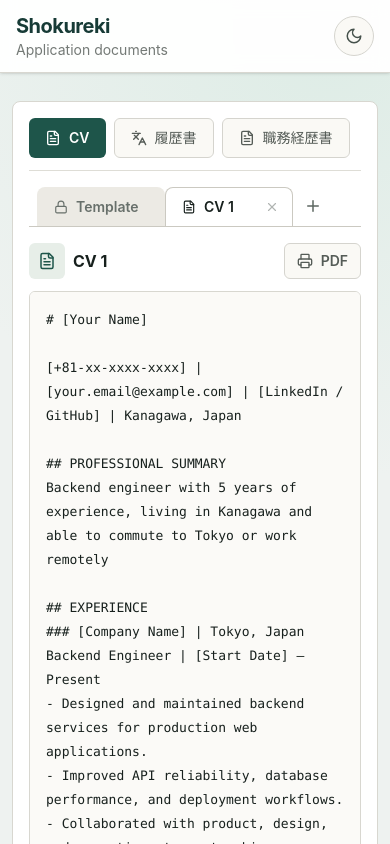
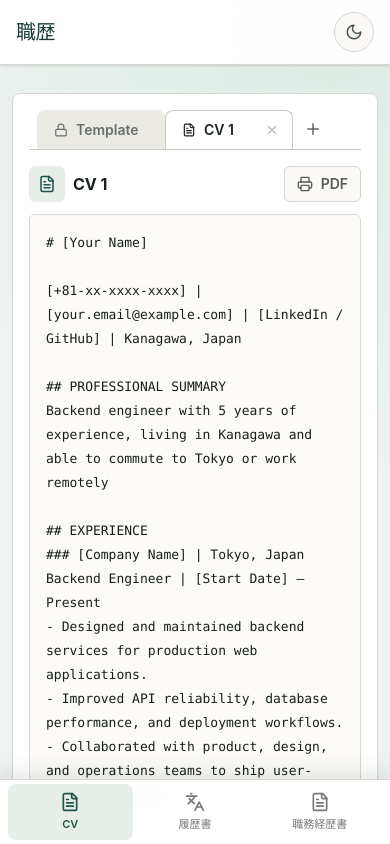
Before and after one commit to AlpaarX/shokureki, a React (Vite) app: page / in a window 390 px wide. Shown: the top 844 px of the page. Built offline with nearby package versions, Linux system fonts and the light colour scheme.

Commit message:
Add mobile document bottom navigation

```diff
--- a/index.html
+++ b/index.html
@@ -18,7 +18,7 @@
         document.documentElement.style.colorScheme = theme;
       })();
     </script>
-    <title>Shokureki — Application documents</title>
+    <title>職歴</title>
   </head>
   <body>
     <div id="root"></div>
--- a/src/App.jsx
+++ b/src/App.jsx
@@ -47,7 +47,7 @@ export default function App() {
       rirekisho: "履歴書",
       shokumu: "職務経歴書",
     };
-    document.title = `${labels[documentTab]} — Shokureki`;
+    document.title = `${labels[documentTab]} — 職歴`;
   }, [documentTab]);
 
   const selectDocumentTab = (tab) => {
--- /dev/null
+++ b/src/components/DocumentNavigation.jsx
@@ -0,0 +1,49 @@
+import React from "react";
+import { FileText, Languages } from "lucide-react";
+
+const documents = [
+  { id: "cv", label: "CV", icon: FileText },
+  { id: "rirekisho", label: "履歴書", icon: Languages },
+  { id: "shokumu", label: "職務経歴書", icon: FileText },
+];
+
+export default function DocumentNavigation({ activeTab, mobile = false, onChange }) {
+  return (
+    <nav
+      className={mobile
+        ? "fixed inset-x-0 bottom-0 z-50 hidden grid-cols-3 border-t border-[#d8d7d0] bg-white/95 px-2 pt-1 shadow-[0_-5px_20px_rgb(23_32_29/12%)] backdrop-blur dark:border-[#303b35] dark:bg-[#18201c]/95 max-md:grid"
+        : "document-type-tabs mb-4 flex flex-nowrap items-center gap-2 overflow-x-auto overflow-y-hidden border-b border-[#deddd6] pb-3 dark:border-[#303b35] max-md:hidden"}
+      style={mobile ? { paddingBottom: "calc(4px + env(safe-area-inset-bottom))" } : undefined}
+      role="tablist"
+      aria-label="Document type"
+    >
+      {documents.map(({ id, label, icon: Icon }) => {
+        const selected = activeTab === id;
+        return (
+          <button
+            className={mobile
+              ? [
+                "flex min-w-0 flex-col items-center justify-center gap-1 rounded-lg px-1 py-2 text-[11px] font-semibold transition",
+                selected
+                  ? "bg-[#e7eee8] text-[#1e554a] dark:bg-[#20332a] dark:text-[#a8d9c6]"
+                  : "text-[#747a76] dark:text-[#9ca9a2]",
+              ].join(" ")
+              : [
+                "flex h-10 flex-none items-center gap-2 whitespace-nowrap rounded-md px-4 text-sm font-semibold transition",
+                selected
+                  ? "bg-[#1e554a] text-white"
+                  : "border border-[#d5d4ce] bg-[#faf9f5] text-[#555c57] dark:border-[#39453f] dark:bg-[#111713] dark:text-[#bdc8c1]",
+              ].join(" ")}
+            type="button"
+            onClick={() => onChange(id)}
+            role="tab"
+            aria-selected={selected}
+          >
+            <Icon size={mobile ? 20 : 16} />
+            <span className="truncate">{label}</span>
+          </button>
+        );
+      })}
+    </nav>
+  );
+}
--- a/src/components/Header.jsx
+++ b/src/components/Header.jsx
@@ -56,10 +56,7 @@ export default function Header() {
       ].join(" ")}
     >
       <div className="mx-auto flex max-w-[1800px] items-center gap-3">
-        <div className="min-w-0">
-          <h1 className="truncate text-xl font-bold tracking-tight text-[#173b36] dark:text-[#edf3ef]">Shokureki</h1>
-          <p className="truncate text-sm text-[#747a76] dark:text-[#9ca9a2]">Application documents</p>
-        </div>
+        <h1 className="truncate text-xl font-bold tracking-tight text-[#173b36] dark:text-[#edf3ef]">職歴</h1>
         <button
           className="ml-auto grid h-10 w-10 flex-none place-items-center rounded-full border border-[#d5d4ce] bg-[#faf9f5] text-[#45514b] transition hover:border-[#6c897e] hover:text-[#1e554a] dark:border-[#39453f] dark:bg-[#111713] dark:text-[#d4ddd7] dark:hover:border-[#739889] dark:hover:text-[#a8d9c6]"
           type="button"
--- a/src/components/ProfileView.jsx
+++ b/src/components/ProfileView.jsx
@@ -1,5 +1,6 @@
 import React, { useEffect, useMemo, useState } from "react";
-import { Eye, FileText, Languages, Lock, Plus, Printer, Save, X } from "lucide-react";
+import { Eye, FileText, Languages, Lock, Plus, Printer, X } from "lucide-react";
+import DocumentNavigation from "./DocumentNavigation";
 import { generateEnglishCv, generateRirekishoData, generateShokumuKeirekishoData } from "../utils/documents";
 import { defaultProfileText } from "../utils/profile";
 
@@ -722,54 +723,7 @@ export default function ProfileView({
   return (
     <section className="mx-auto grid min-w-0 max-w-[1800px] gap-5 overflow-hidden px-[clamp(12px,2vw,28px)] py-7 text-[#17201d] dark:text-[#edf3ef] max-md:pb-24">
       <section className="min-w-0 max-w-full overflow-hidden rounded-lg border border-[#d8d7d0] bg-white p-4 dark:border-[#303b35] dark:bg-[#18201c]">
-        <div
-          className="document-type-tabs mb-4 flex flex-nowrap items-center gap-2 overflow-x-auto overflow-y-hidden border-b border-[#deddd6] pb-3 dark:border-[#303b35]"
-          role="tablist"
-          aria-label="Document type"
-        >
-          <button
-            className={[
-              "flex h-10 flex-none items-center gap-2 whitespace-nowrap rounded-md px-4 text-sm font-semibold transition",
-              documentTab === "cv"
-                ? "bg-[#1e554a] text-white"
-                : "border border-[#d5d4ce] bg-[#faf9f5] text-[#555c57] dark:border-[#39453f] dark:bg-[#111713] dark:text-[#bdc8c1]",
-            ].join(" ")}
-            onClick={() => onDocumentTabChange("cv")}
-            role="tab"
-            aria-selected={documentTab === "cv"}
-          >
-            <FileText size={16} /> CV
-          </button>
-          <button
-            className={[
-              "flex h-10 flex-none items-center gap-2 whitespace-nowrap rounded-md px-4 text-sm font-semibold transition",
-              documentTab === "rirekisho"
-                ? "bg-[#1e554a] text-white"
-                : "border border-[#d5d4ce] bg-[#faf9f5] text-[#555c57] dark:border-[#39453f] dark:bg-[#111713] dark:text-[#bdc8c1]",
-            ].join(" ")}
-            onClick={() => onDocumentTabChange("rirekisho")}
-            role="tab"
-            aria-selected={documentTab === "rirekisho"}
-          >
-            <Languages size={16} /> 履歴書
-          </button>
-          <button
-            className={[
-              "flex h-10 flex-none items-center gap-2 whitespace-nowrap rounded-md px-4 text-sm font-semibold transition",
-              documentTab === "shokumu"
-                ? "bg-[#1e554a] text-white"
-                : "border border-[#d5d4ce] bg-[#faf9f5] text-[#555c57] dark:border-[#39453f] dark:bg-[#111713] dark:text-[#bdc8c1]",
-            ].join(" ")}
-            onClick={() => onDocumentTabChange("shokumu")}
-            role="tab"
-            aria-selected={documentTab === "shokumu"}
-          >
-            <FileText size={16} /> 職務経歴書
-          </button>
-          <span className="ml-auto flex flex-none items-center gap-1.5 whitespace-nowrap pl-2 text-xs font-semibold text-[#747a76] dark:text-[#9ca9a2]">
-            <Save size={14} /> Versions save automatically
-          </span>
-        </div>
+        <DocumentNavigation activeTab={documentTab} onChange={onDocumentTabChange} />
 
         <div className="document-version-tabs mb-4 flex min-w-0 items-end overflow-x-auto overflow-y-hidden border-b border-[#cbc9c1] px-2 dark:border-[#3b4841]">
           {library[documentTab].map((version) => {
@@ -1048,6 +1002,7 @@ export default function ProfileView({
           </div>
         )}
       </section>
+      <DocumentNavigation activeTab={documentTab} mobile onChange={onDocumentTabChange} />
     </section>
   );
 }
```
